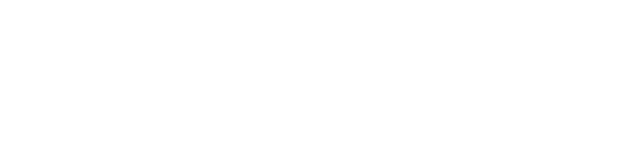
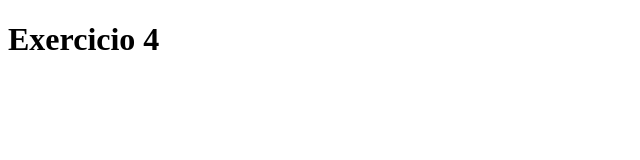
Before and after one commit to cluberjay/exercicio4, a plain HTML site: page index.html in a window 1280 px wide. Shown: the whole page, without its empty margins (0-640 px from the left). Drawn offline with Linux system fonts and the light colour scheme.

Commit message:
Enviando o h1

```diff
--- a/index.html
+++ b/index.html
@@ -6,5 +6,7 @@
         <meta http-equiv="X-UA-compatible">
         <title>Exercicio4</title>
     </head>
-    <body></body>
+    <body>
+        <h1>Exercicio 4</h1>
+    </body>
 </html>
```
